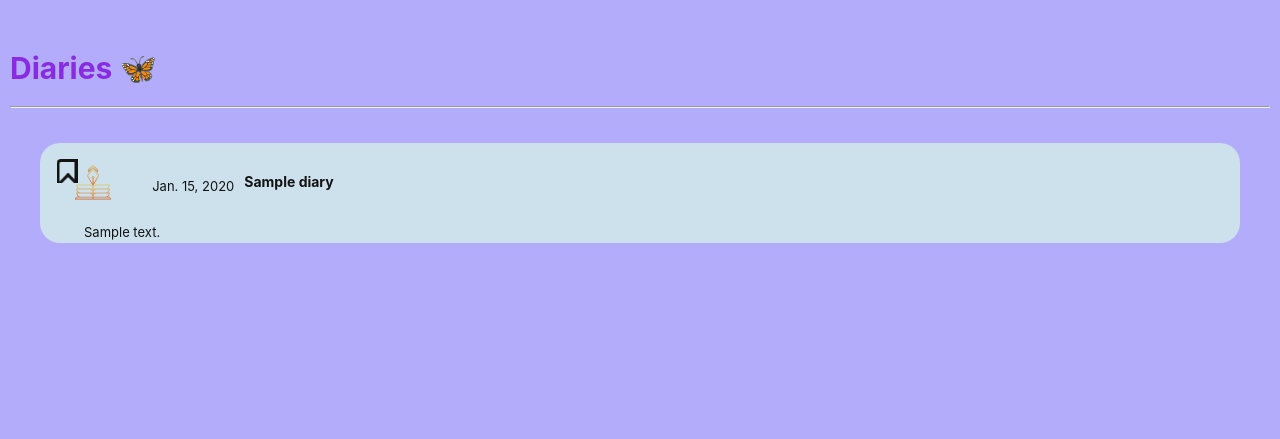
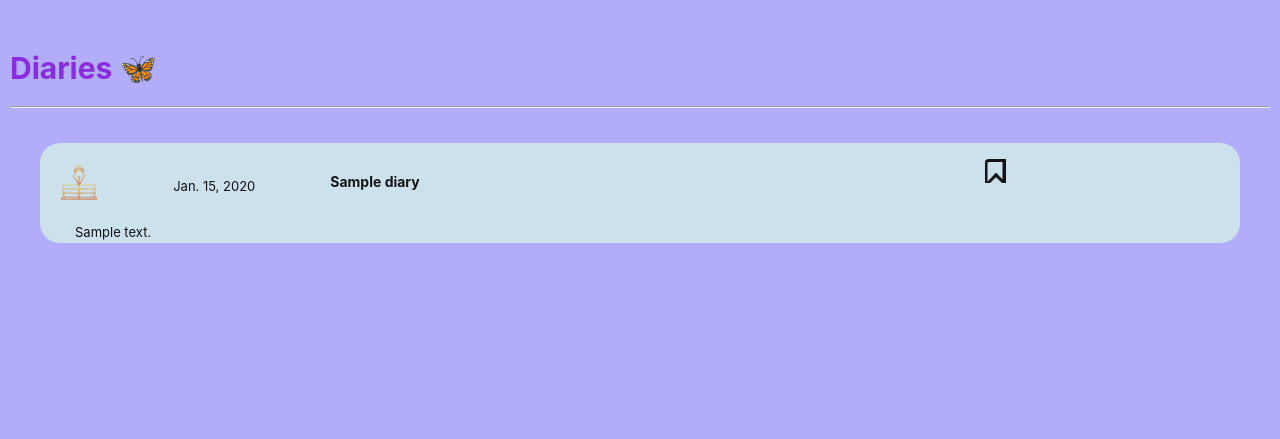
Before and after one commit to Kiibra/daily-diary, a Django app: page /diaries/ in a window 1280 px wide. Shown: the part 63-502 px from the top of the page. Run offline with Django 4.2, Linux system fonts and the light colour scheme; a user stored in the database is signed in; tables that the repository leaves empty hold one stand-in row (values such as "Sample post"); some libraries are stand-ins or nearby versions.

Commit message:
update index page styling

```diff
--- a/main_app/static/css/diaries/diary-index.css
+++ b/main_app/static/css/diaries/diary-index.css
@@ -1,22 +1,15 @@
 .card-container {
   padding: 0 30px;
   justify-content: center;
-  /* flex-direction: row; */
-  /* display: flex; */
-  /* flex-wrap: wrap; */
   overflow-y:scroll;
   overflow-x: hidden;
-
   scrollbar-width: none;
-  /* scroll-snap-align:initial; */
-  /* width: 100%; */
-
   height: 780px;
 }
 
 .card {
   height: 100px;
-  /* width: 100%; */
+  width: 100%;
   overflow: hidden;
   margin: 30px 0 36px 0;
   padding: 20px;
@@ -53,7 +46,6 @@
 .bookmark a {
   color: rgb(34, 36, 37);
   text-decoration: none;
-
 }
 
 .bookmark:hover {
@@ -62,14 +54,12 @@
   overflow: hidden;
 }
 
-
 .card-content {
-  /* padding: 12px; */
+  width: 116vh;
   margin: 0 auto;
   display: flex;
-  justify-content: space-evenly;
   flex-direction:row;
-  gap: 30px;
+  gap: 60px;
   flex-wrap: wrap;
   border-color: aquamarine;
 }
@@ -89,21 +79,25 @@
   margin: 10px 0;
   font-size: 1.4rem;
 }
+/* .d-content {
+  /* width: 60%;
+  padding-left: 40px;
+  margin-left: 55px;
+  background-color: aqua;
+}
+*/
 
 .card p {
-  margin: 5px 0;
+  margin: 5px;
   font-size: 1.3rem;
   padding: 10px;
-  /* width: 80%; */
-}
+  }
 
-.d-content {
-  width: 60%;
-}
 .top-con {
   display: flex;
   flex-direction: row;
   justify-content: space-between;
+  gap: 60px;
 }
 
 h1 {
--- a/main_app/templates/diaries/index.html
+++ b/main_app/templates/diaries/index.html
@@ -21,11 +21,6 @@
 <section class="card-container">
   {% for diary in diaries %}
     <div class="card">
-      <a href="#" class="bookmark-btn">
-        <div class="bookmark">
-          <p></p>
-        </div>
-      </a>
       <a href="{% url 'diary-detail' diary.id %}">
         <div class="card-content">
           <div class="card-img-container">
@@ -39,7 +34,12 @@
             <h2 class="card-title">{{ diary.title }}</h2>
           </div>
         </div>
-          <p id="d-content">{{ diary.content }}</p>
+        <p class="d-content">{{ diary.content }}</p>
+      </a>
+      <a href="#" class="bookmark-btn">
+        <div class="bookmark">
+          <p></p>
+        </div>
       </a>
     </div>
   {% endfor %}
```
Lines whose indentation alone changed are shown as unchanged.
